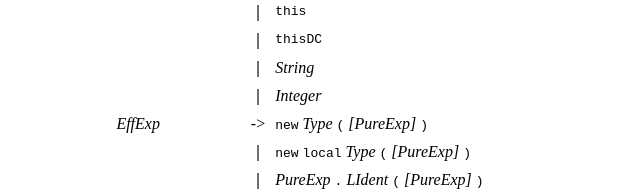
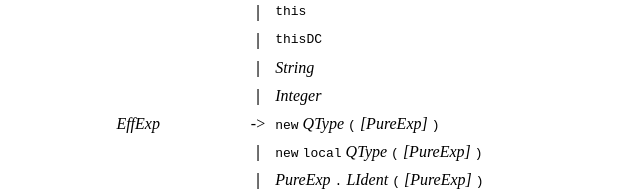
Before and after one commit to SondreSL/habs-parser, a plain HTML site: page doc/DocABS.html in a window 1280 px wide. Shown: the part 5783-5979 px from the top of the page, 150-790 px from the left. Drawn offline with Linux system fonts and the light colour scheme.

Commit message:
Better new/newlocal

```diff
--- a/doc/DocABS.html
+++ b/doc/DocABS.html
@@ -1011,12 +1011,12 @@ All other symbols are terminals.
 <TR>
 <TD><I>EffExp</I></TD>
 <TD>-&gt;</TD>
-<TD><CODE>new</CODE> <I>Type</I> <CODE>(</CODE> <I>[PureExp]</I> <CODE>)</CODE></TD>
+<TD><CODE>new</CODE> <I>QType</I> <CODE>(</CODE> <I>[PureExp]</I> <CODE>)</CODE></TD>
 </TR>
 <TR>
 <TD></TD>
 <TD ALIGN="center"><B>|</B></TD>
-<TD><CODE>new</CODE> <CODE>local</CODE> <I>Type</I> <CODE>(</CODE> <I>[PureExp]</I> <CODE>)</CODE></TD>
+<TD><CODE>new</CODE> <CODE>local</CODE> <I>QType</I> <CODE>(</CODE> <I>[PureExp]</I> <CODE>)</CODE></TD>
 </TR>
 <TR>
 <TD></TD>
```
Also changed, not shown: doc/DocABS.txt, 4 other files.
